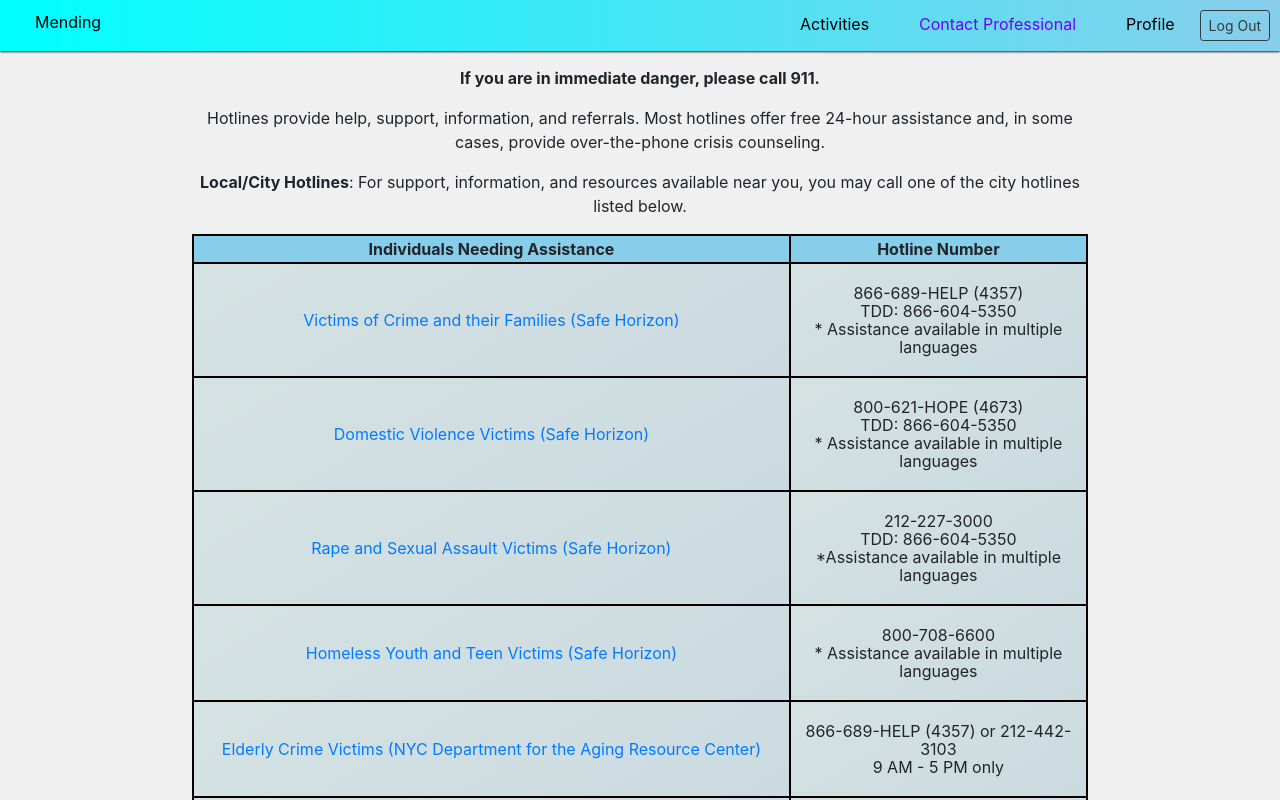
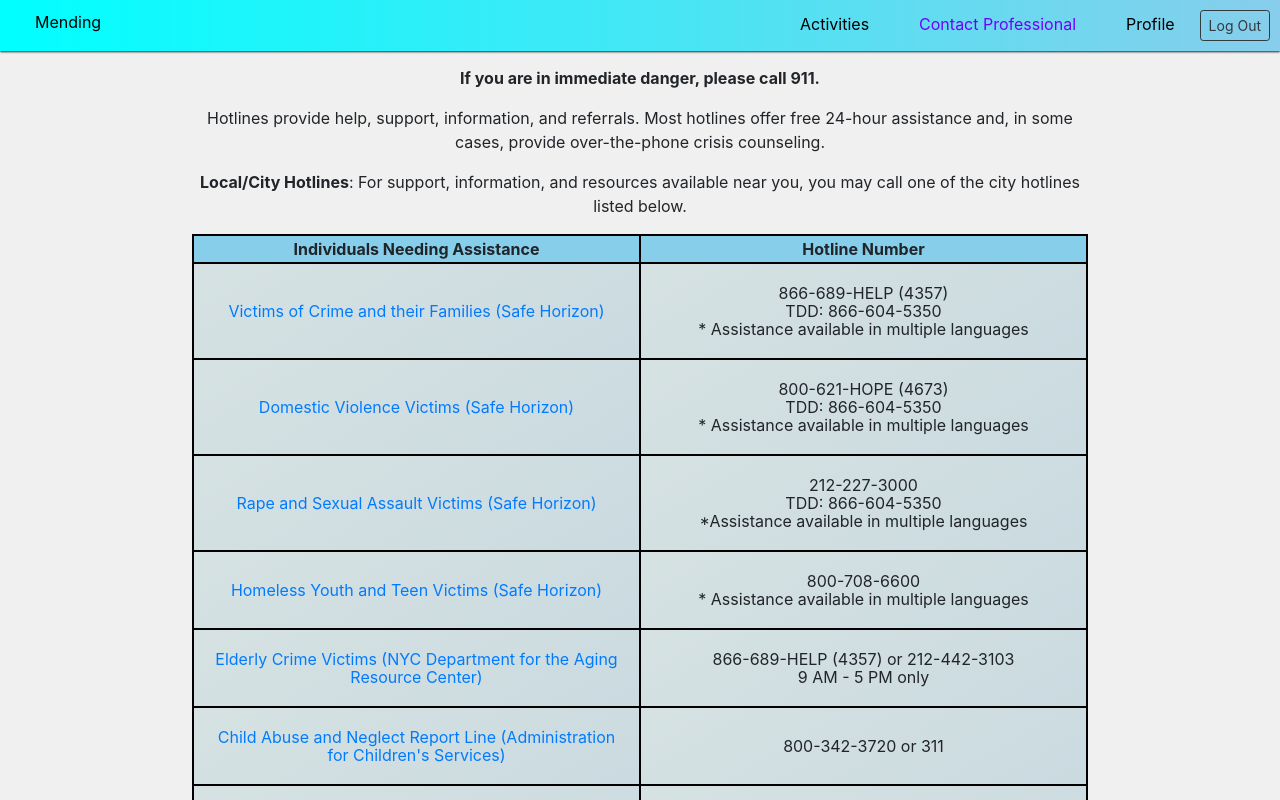
Before and after one commit to TommyLiang1/Capstone_Final_Project, a React (Create React App) app in the folder client/: page /contact in a window 1280 px wide. Shown: the top 800 px of the page. Built offline with nearby package versions, Linux system fonts and the light colour scheme; no server answers; sample sign-in values are in the browser's storage.

Commit message:
Contact.css tables are now a fixed size

```diff
--- a/client/src/styles/Contact.css
+++ b/client/src/styles/Contact.css
@@ -18,6 +18,7 @@
 
 table {
     width: 100%;
+    table-layout: fixed;
 }
 
 .contact-container {
```
